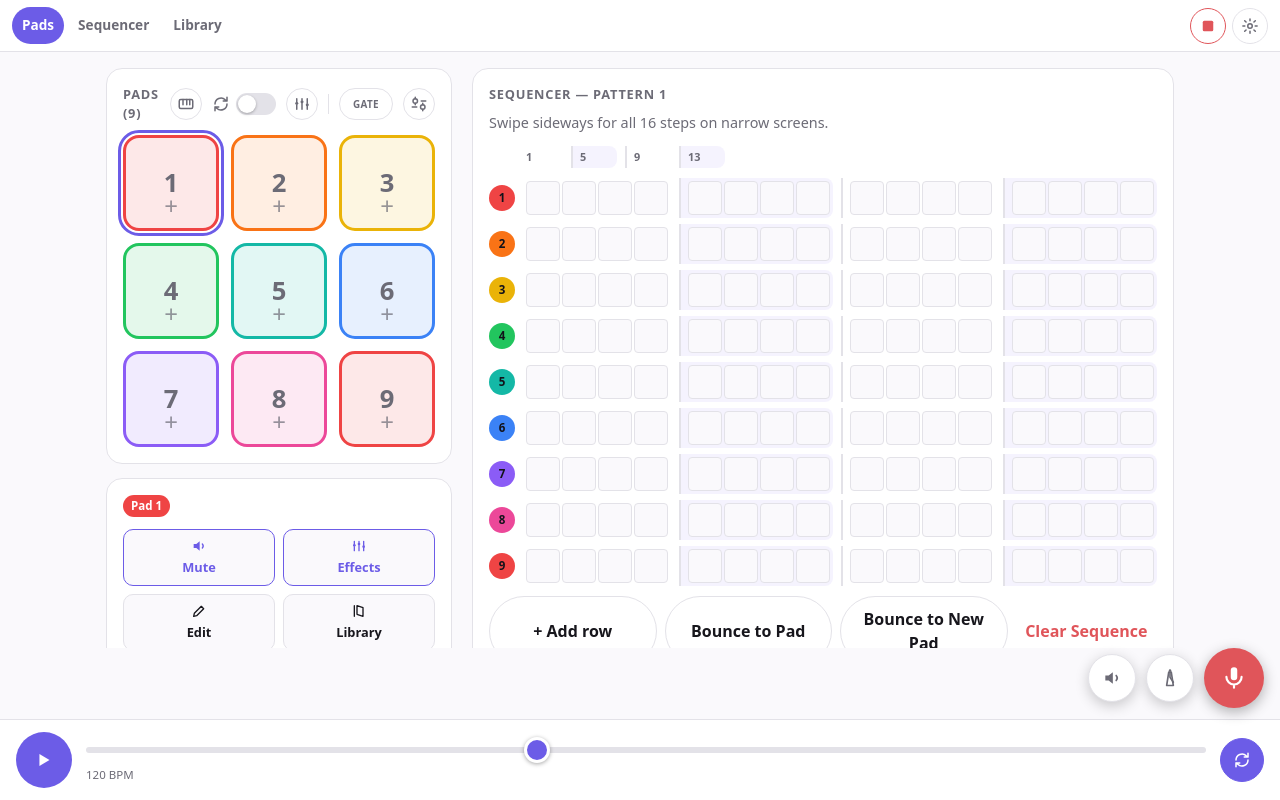
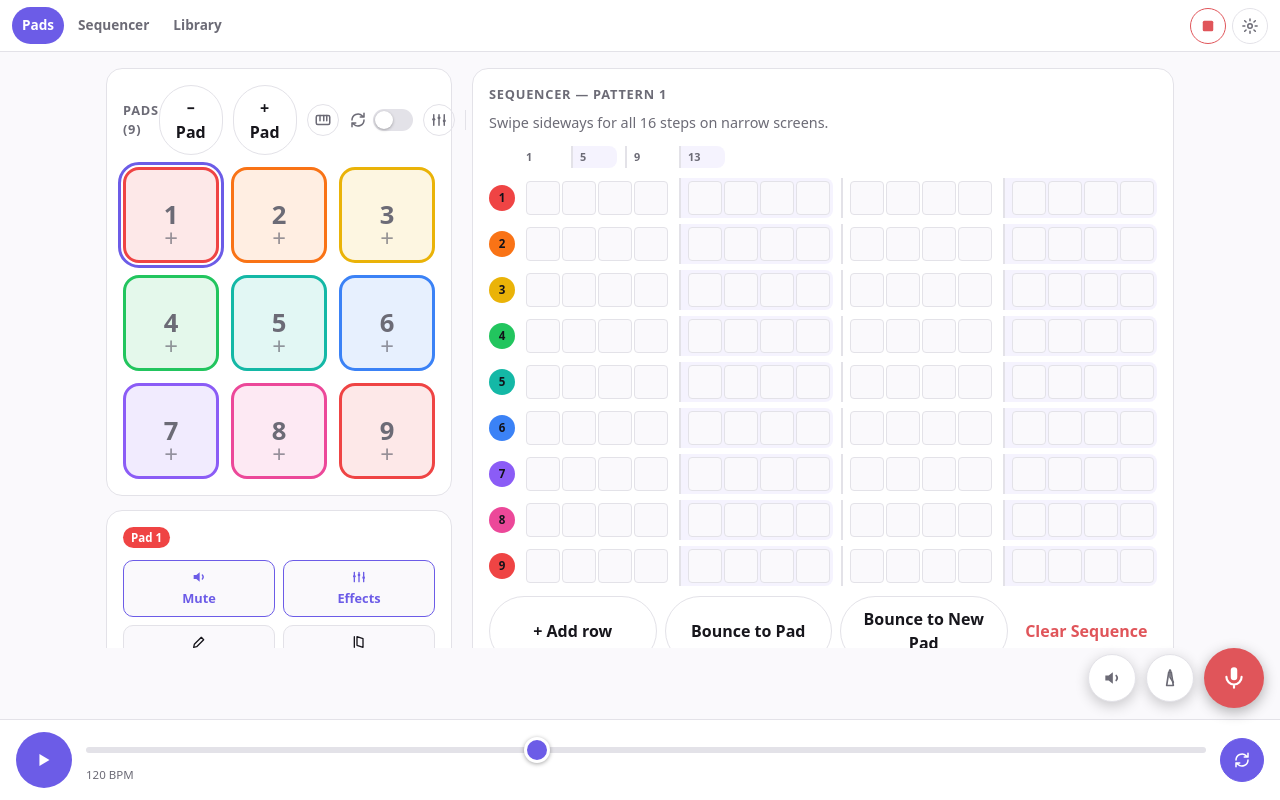
Before and after one commit to Amenonuhoko/mini-mixer, a React (Vite) app in the folder app/: page / in a window 1280 px wide. Built offline with nearby package versions, Linux system fonts and the light colour scheme.

Commit message:
Add pad add and remove controls

```diff
--- a/app/src/components/PadGrid.tsx
+++ b/app/src/components/PadGrid.tsx
@@ -3,6 +3,7 @@ import { DRUM_KIT_VOICES } from '../engine/drumSynth'
 import { usePadLooping } from '../hooks/usePadLooping'
 import { usePadPlaying } from '../hooks/usePadPlaying'
 import { useAppState } from '../state/AppStateContext'
+import { MAX_PAD_COUNT, MIN_PAD_COUNT } from '../state/constants'
 import { useEngine } from '../state/EngineContext'
 import { contrastingTextColor } from '../utils/color'
 import { drumVoiceIcon, instrumentIcon } from '../utils/instrumentIcon'
@@ -27,7 +28,7 @@ interface PadGridProps {
 }
 
 export function PadGrid({ selectedPadId, onSelectPad }: PadGridProps) {
-  const { state } = useAppState()
+  const { state, dispatch } = useAppState()
   const engine = useEngine()
   const visiblePads = state.pads.slice(0, state.visiblePadCount)
   const loopModeEnabled = state.transport.padLoopModeEnabled
@@ -60,6 +61,25 @@ export function PadGrid({ selectedPadId, onSelectPad }: PadGridProps) {
       <div className="pad-grid-header">
         <h2>Pads ({state.visiblePadCount})</h2>
         <div className="pad-grid-header-controls">
+          <button
+            type="button"
+            className="btn btn-secondary pad-count-button"
+            onClick={() => dispatch({ type: 'SET_VISIBLE_PAD_COUNT', count: state.visiblePadCount - 1 })}
+            disabled={state.visiblePadCount <= MIN_PAD_COUNT}
+            title="Remove the last visible pad (its data is kept)"
+            aria-label="Remove last pad"
+          >
+            − Pad
+          </button>
+          <button
+            type="button"
+            className="btn btn-secondary pad-count-button"
+            onClick={() => dispatch({ type: 'SET_VISIBLE_PAD_COUNT', count: state.visiblePadCount + 1 })}
+            disabled={state.visiblePadCount >= MAX_PAD_COUNT}
+            title="Add an empty pad"
+          >
+            + Pad
+          </button>
           <InstrumentModeButton />
           <LoopModeSwitch />
           <MixerModeButton />
```
